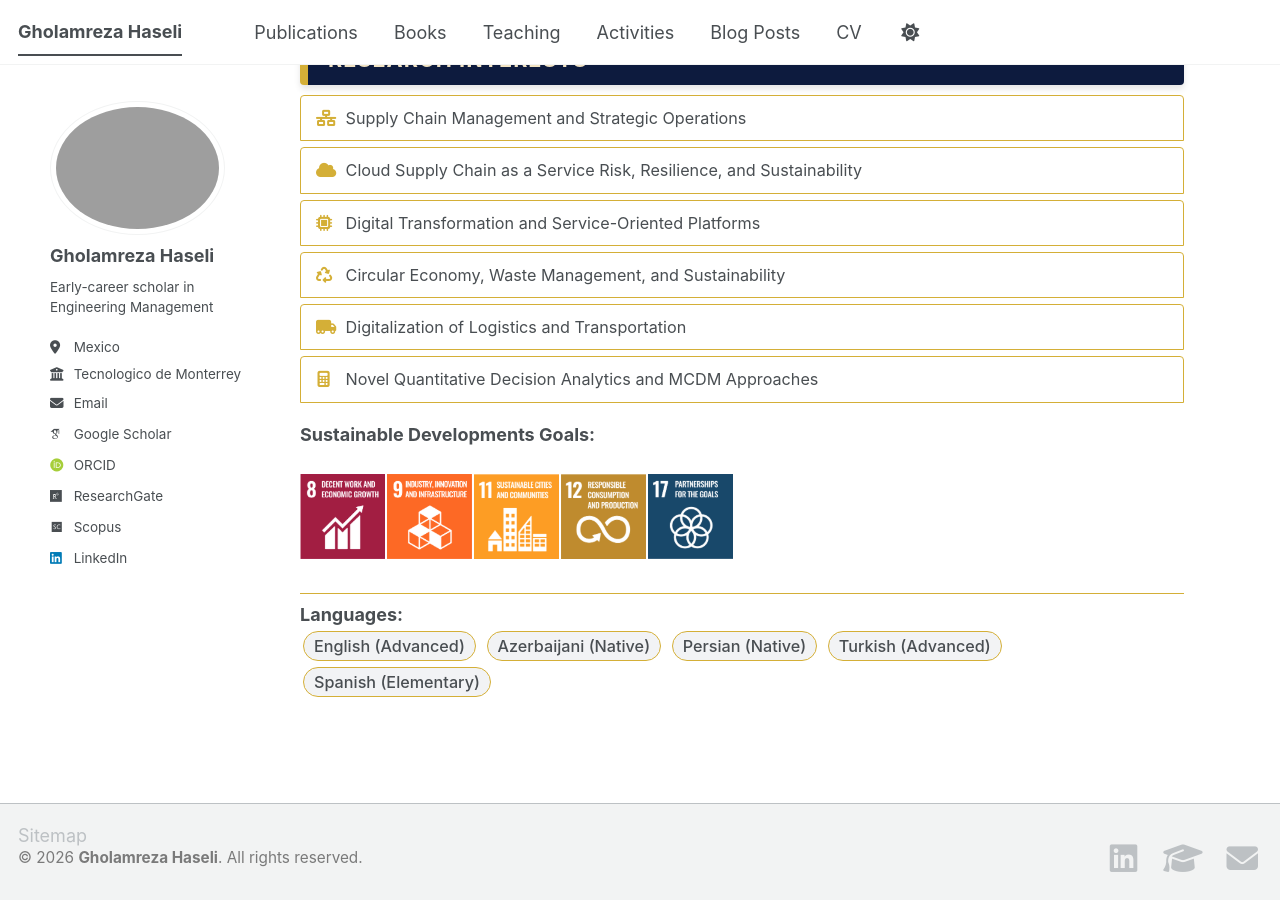
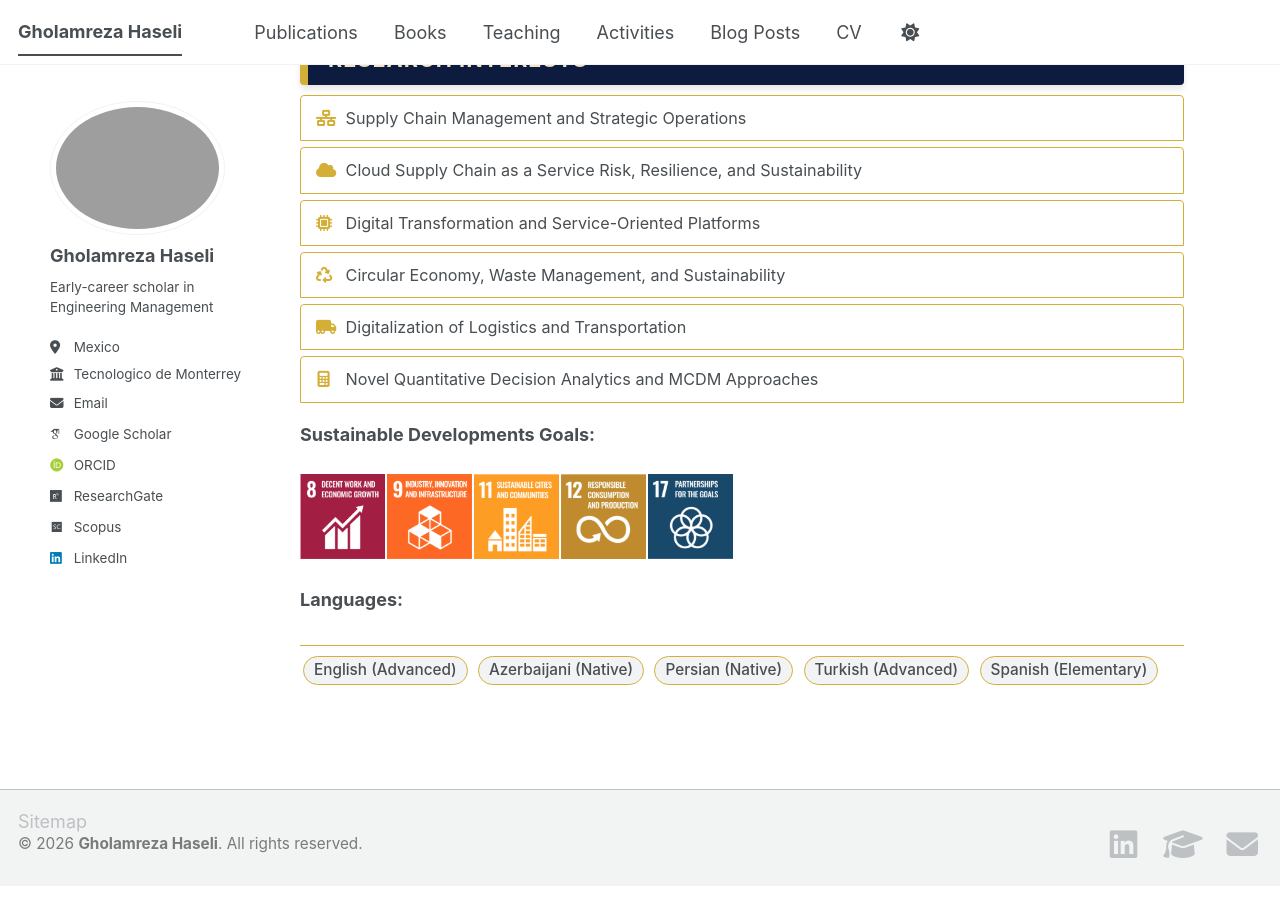
Before and after one commit to Gholamreza-Haseli/Gholamreza-Haseli.github.io, a Jekyll site: the page built from _pages/about.md, in a window 1280 px wide and 900 px high, scrolled down 714 px. Built offline with Jekyll 4.4.1, drawn with Linux system fonts in a browser that asks for light colours; some web fonts are replaced; a script bundle is joined from its source files by our own code; library files that are not in the unit come from our copies.

Commit message:
Update about.md

```diff
--- a/_pages/about.md
+++ b/_pages/about.md
@@ -165,9 +165,9 @@
 </div>
 
 <div class="language-section" style="margin-top: 20px;">
+    <strong>Languages:</strong>
   <h4 style="border-bottom: 1px solid #d4af37; padding-bottom: 5px;"></h4>
-  <strong>Languages:</strong>
-  <p style="font-size: 0.90em;">
+  <p style="font-size: 0.85em;">
     <span class="badge-lang">English (Advanced)</span>
     <span class="badge-lang">Azerbaijani (Native)</span>
     <span class="badge-lang">Persian (Native)</span>
```
